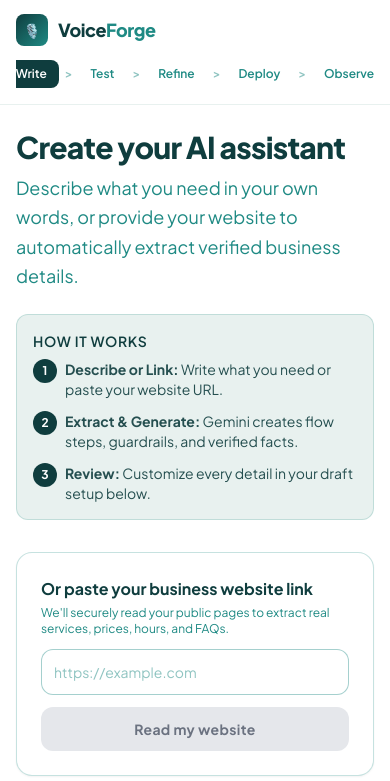
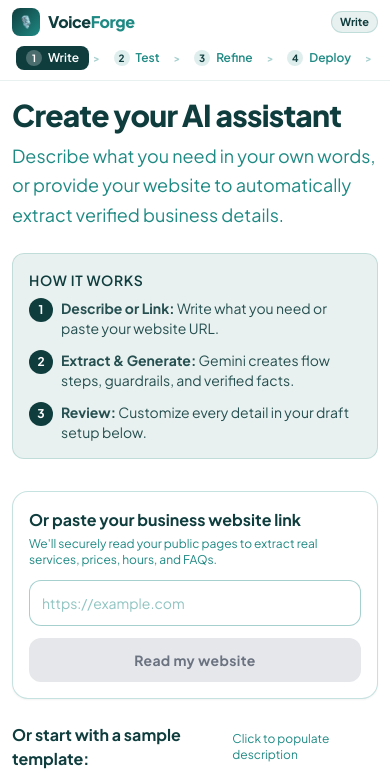
Before and after one commit to RajSingh-webdev/VoiceForge, a Next.js app: page /write in a window 390 px wide. Shown: the top 781 px of the page. Built offline with nearby package versions, Linux system fonts and the light colour scheme.

Commit message:
style(mobile): optimize full project responsiveness for mobile phone screens

```diff
--- a/app/deploy/page.tsx
+++ b/app/deploy/page.tsx
@@ -115,7 +115,7 @@ export default function DeployPage() {
   };
 
   return (
-    <div className="w-full max-w-5xl mx-auto text-left py-6 px-4 sm:px-6">
+    <div className="w-full max-w-5xl mx-auto text-left py-4 sm:py-6 px-3 sm:px-6">
       {/* Header */}
       <header className="mb-6">
         <div className="flex flex-col sm:flex-row sm:items-center justify-between gap-3">
@@ -159,7 +159,7 @@ export default function DeployPage() {
       {isLoaded && config && (
         <>
           {/* Action to create or redeploy agent */}
-          <div className="mb-8 p-6 bg-white rounded-2xl border border-[#1F8A84]/25 shadow-sm flex flex-col sm:flex-row sm:items-center justify-between gap-4">
+          <div className="mb-6 sm:mb-8 p-4 sm:p-6 bg-white rounded-2xl border border-[#1F8A84]/25 shadow-sm flex flex-col sm:flex-row sm:items-center justify-between gap-4">
             <div>
               <div className="flex items-center space-x-2">
                 <h2 className="text-lg font-bold text-[#0F3D3E]">
@@ -249,7 +249,7 @@ export default function DeployPage() {
                   Share Your Assistant
                 </h2>
 
-                <div className="bg-white p-6 rounded-2xl border border-[#1F8A84]/25 shadow-sm">
+                <div className="bg-white p-4 sm:p-6 rounded-2xl border border-[#1F8A84]/25 shadow-sm">
                   <div className="flex items-center justify-between mb-3">
                     <div className="flex items-center space-x-3">
                       <div className="w-10 h-10 rounded-xl bg-[#E8F1EF] text-[#0F3D3E] flex items-center justify-center text-lg font-bold">
--- a/app/globals.css
+++ b/app/globals.css
@@ -15,4 +15,19 @@ body {
   font-family: 'Plus Jakarta Sans', 'Noto Sans Devanagari', -apple-system, BlinkMacSystemFont, "Segoe UI", Roboto, sans-serif;
   margin: 0;
   padding: 0;
+  -webkit-tap-highlight-color: transparent;
 }
+
+/* Mobile smooth scrolling & hide scrollbar utility */
+@layer utilities {
+  .no-scrollbar::-webkit-scrollbar {
+    display: none;
+  }
+  .no-scrollbar {
+    -ms-overflow-style: none;
+    scrollbar-width: none;
+  }
+  .touch-scroll {
+    -webkit-overflow-scrolling: touch;
+  }
+}
--- a/app/layout.tsx
+++ b/app/layout.tsx
@@ -1,10 +1,17 @@
-import type { Metadata } from 'next';
+import type { Metadata, Viewport } from 'next';
 import './globals.css';
 import Stepper from '@/components/Stepper';
 
 export const metadata: Metadata = {
-  title: 'VoiceForge',
-  description: 'Voice AI Agent Builder',
+  title: 'VoiceForge - Voice AI Agent Builder',
+  description: 'Voice AI Agent Builder for Small Businesses with Real-Time Hindi & English Telephony',
+};
+
+export const viewport: Viewport = {
+  width: 'device-width',
+  initialScale: 1,
+  maximumScale: 5,
+  themeColor: '#0F3D3E',
 };
 
 export default function RootLayout({
@@ -13,10 +20,10 @@ export default function RootLayout({
   children: React.ReactNode;
 }>) {
   return (
-    <html lang="en">
-      <body className="bg-white text-[#0F3D3E] min-h-screen flex flex-col">
+    <html lang="en" className="h-full">
+      <body className="bg-white text-[#0F3D3E] min-h-screen flex flex-col overflow-x-hidden antialiased selection:bg-[#1F8A84]/20">
         <Stepper />
-        <main className="flex-1 flex flex-col w-full">
+        <main className="flex-1 flex flex-col w-full overflow-x-hidden">
           {children}
         </main>
       </body>
--- a/app/observe/page.tsx
+++ b/app/observe/page.tsx
@@ -517,7 +517,7 @@ export default function ObservePage() {
       : conversations.filter((c) => c.outcome === filter);
 
   return (
-    <div className="w-full max-w-5xl mx-auto text-left py-6 px-4 sm:px-6">
+    <div className="w-full max-w-5xl mx-auto text-left py-4 sm:py-6 px-3 sm:px-6">
       {/* Header */}
       <header className="mb-6">
         <div className="flex flex-col sm:flex-row sm:items-center justify-between gap-3">
@@ -632,7 +632,7 @@ export default function ObservePage() {
       {!isLoading && !errorMessage && (
         <>
           {/* Metric Cards */}
-          <section className="grid grid-cols-2 sm:grid-cols-3 lg:grid-cols-6 gap-3 mb-8" aria-label="Call Metrics">
+          <section className="grid grid-cols-2 sm:grid-cols-3 lg:grid-cols-6 gap-2 sm:gap-3 mb-6 sm:mb-8" aria-label="Call Metrics">
             <div className="bg-white p-4 rounded-xl border border-[#1F8A84]/25 shadow-sm">
               <span className="text-[11px] font-bold uppercase tracking-wider text-[#1F8A84] block">
                 Total Calls
@@ -831,7 +831,7 @@ export default function ObservePage() {
 
             {/* Detail View Column */}
             {selectedCall && (
-              <div className="lg:col-span-7 bg-white border border-[#1F8A84]/25 rounded-2xl p-6 shadow-md sticky top-6">
+              <div className="lg:col-span-7 bg-white border border-[#1F8A84]/25 rounded-2xl p-4 sm:p-6 shadow-md lg:sticky lg:top-6">
                 {/* Header */}
                 <div className="flex items-start justify-between gap-3 pb-4 mb-4 border-b border-[#E8F1EF]">
                   <div>
--- a/app/write/page.tsx
+++ b/app/write/page.tsx
@@ -578,7 +578,7 @@ export default function WritePage() {
   };
 
   return (
-    <div className="w-full max-w-5xl mx-auto text-left py-6 px-4 sm:px-6">
+    <div className="w-full max-w-5xl mx-auto text-left py-4 sm:py-6 px-3 sm:px-6">
       {/* Header section */}
       <header className="mb-8">
         <h1 className="text-3xl sm:text-4xl font-extrabold text-[#0F3D3E] tracking-tight">
@@ -611,7 +611,7 @@ export default function WritePage() {
       </header>
 
       {/* Website Input Section (Requirement 1) */}
-      <section className="bg-white border border-[#1F8A84]/25 rounded-2xl p-6 shadow-sm mb-8">
+      <section className="bg-white border border-[#1F8A84]/25 rounded-2xl p-4 sm:p-6 shadow-sm mb-6 sm:mb-8">
         <h2 className="text-base font-bold text-[#0F3D3E] mb-1">
           Or paste your business website link
         </h2>
@@ -678,7 +678,7 @@ export default function WritePage() {
 
       {/* Extracted Facts Editable Panel (Requirements 5 & 6) */}
       {extractedFacts && (
-        <section className="bg-[#E8F1EF]/40 border-2 border-[#1F8A84] rounded-2xl p-6 sm:p-7 shadow-md mb-8">
+        <section className="bg-[#E8F1EF]/40 border-2 border-[#1F8A84] rounded-2xl p-4 sm:p-7 shadow-md mb-6 sm:mb-8">
           <div className="flex flex-col sm:flex-row sm:items-center justify-between gap-3 pb-4 mb-5 border-b border-[#1F8A84]/20">
             <div>
               <div className="flex items-center space-x-2">
@@ -970,7 +970,7 @@ export default function WritePage() {
       </section>
 
       {/* Description Form */}
-      <section className="bg-white border border-[#1F8A84]/25 rounded-2xl p-6 sm:p-8 shadow-sm mb-10">
+      <section className="bg-white border border-[#1F8A84]/25 rounded-2xl p-4 sm:p-8 shadow-sm mb-6 sm:mb-10">
         <form onSubmit={(e) => { e.preventDefault(); handleGenerate(); }} noValidate>
           <div className="mb-4">
             <label
@@ -1116,7 +1116,7 @@ export default function WritePage() {
           </div>
 
           {/* Clean Setup Summary Card */}
-          <div className="bg-white border-2 border-[#1F8A84]/30 rounded-2xl p-6 sm:p-8 shadow-sm space-y-6 mb-8">
+          <div className="bg-white border-2 border-[#1F8A84]/30 rounded-2xl p-4 sm:p-8 shadow-sm space-y-6 mb-6 sm:mb-8">
             {/* 1. Assistant Name & Core Capabilities */}
             <div className="grid grid-cols-1 md:grid-cols-2 gap-6">
               <div>
@@ -1461,7 +1461,7 @@ export default function WritePage() {
           {/* Collapsible Advanced Settings Section */}
           <details
             open
-            className="border border-[#1F8A84]/25 bg-[#F8FAF9] rounded-2xl p-6 transition-all group"
+            className="border border-[#1F8A84]/25 bg-[#F8FAF9] rounded-2xl p-4 sm:p-6 transition-all group"
           >
             <summary className="cursor-pointer text-sm font-bold text-[#0F3D3E] hover:text-[#1F8A84] flex items-center justify-between select-none">
               <span className="flex items-center space-x-2">
@@ -1478,7 +1478,7 @@ export default function WritePage() {
 
             <div className="mt-6 space-y-6 pt-4 border-t border-[#1F8A84]/15">
               {/* Personality & Tone */}
-              <div className="bg-white border border-[#1F8A84]/25 rounded-2xl p-6 shadow-sm">
+              <div className="bg-white border border-[#1F8A84]/25 rounded-2xl p-4 sm:p-6 shadow-sm">
                 <h3 className="text-sm font-bold text-[#0F3D3E] uppercase tracking-wider mb-2">
                   Personality &amp; Tone Instructions
                 </h3>
@@ -1492,7 +1492,7 @@ export default function WritePage() {
               </div>
 
               {/* Detailed Flow Step Editor */}
-              <div className="bg-white border border-[#1F8A84]/25 rounded-2xl p-6 shadow-sm">
+              <div className="bg-white border border-[#1F8A84]/25 rounded-2xl p-4 sm:p-6 shadow-sm">
                 <div className="flex items-center justify-between mb-2">
                   <h3 className="text-sm font-bold text-[#0F3D3E] uppercase tracking-wider">
                     Detailed Conversation Flow Steps
@@ -1566,7 +1566,7 @@ export default function WritePage() {
               </div>
 
               {/* Behavioural Guardrails */}
-              <div className="bg-white border border-[#1F8A84]/25 rounded-2xl p-6 shadow-sm">
+              <div className="bg-white border border-[#1F8A84]/25 rounded-2xl p-4 sm:p-6 shadow-sm">
                 <div className="flex items-center justify-between mb-2">
                   <h3 className="text-sm font-bold text-[#0F3D3E] uppercase tracking-wider">
                     Behavioural Guardrails
@@ -1628,7 +1628,7 @@ export default function WritePage() {
               </div>
 
               {/* Proposed Tools */}
-              <div className="bg-white border border-[#1F8A84]/25 rounded-2xl p-6 shadow-sm">
+              <div className="bg-white border border-[#1F8A84]/25 rounded-2xl p-4 sm:p-6 shadow-sm">
                 <div className="flex items-center justify-between mb-2">
                   <div>
                     <h3 className="text-sm font-bold text-[#0F3D3E] uppercase tracking-wider">
@@ -1825,7 +1825,7 @@ export default function WritePage() {
 
               {/* Attached Website Knowledge */}
               {config.knowledge && (
-                <div className="bg-white border border-[#1F8A84]/25 rounded-2xl p-6 shadow-sm">
+                <div className="bg-white border border-[#1F8A84]/25 rounded-2xl p-4 sm:p-6 shadow-sm">
                   <div className="flex items-center justify-between mb-3">
                     <h3 className="text-sm font-bold text-[#0F3D3E] uppercase tracking-wider">
                       Attached Website Knowledge
@@ -1859,7 +1859,7 @@ export default function WritePage() {
               )}
 
               {/* Knowledge Base Documents */}
-              <div className="bg-white border border-[#1F8A84]/25 rounded-2xl p-6 shadow-sm">
+              <div className="bg-white border border-[#1F8A84]/25 rounded-2xl p-4 sm:p-6 shadow-sm">
                 <div className="flex flex-col sm:flex-row sm:items-center justify-between gap-2 mb-3">
                   <div>
                     <h3 className="text-sm font-bold text-[#0F3D3E] uppercase tracking-wider">
--- a/components/HumanizedAssistantView.tsx
+++ b/components/HumanizedAssistantView.tsx
@@ -243,7 +243,7 @@ export default function HumanizedAssistantView({
       ];
 
   return (
-    <div className={`min-h-screen bg-[#FAF9F6] text-[#25352C] ${isEmbed ? 'p-2 sm:p-4' : 'py-8 px-4 sm:px-6'}`}>
+    <div className={`min-h-screen bg-[#FAF9F6] text-[#25352C] ${isEmbed ? 'p-2 sm:p-4' : 'py-4 sm:py-8 px-3 sm:px-6'}`}>
       <div className="w-full max-w-2xl mx-auto space-y-6">
 
         {/* 1. COMPACT HUMANIZED HEADER */}
@@ -354,7 +354,7 @@ export default function HumanizedAssistantView({
         )}
 
         {/* 2. WELCOMING INTRODUCTION CARD */}
-        <div className="bg-white rounded-3xl p-6 sm:p-7 border border-[#E2E8F0] shadow-xs text-center space-y-3">
+        <div className="bg-white rounded-3xl p-4 sm:p-7 border border-[#E2E8F0] shadow-xs text-center space-y-3">
           <span className="inline-flex items-center space-x-1.5 px-3 py-1 rounded-full text-xs font-bold bg-[#E8F1EF] text-[#0F3D3E] border border-[#1F8A84]/20">
             <span>👋</span>
             <span>{lang === 'hi' ? 'नमस्ते एवं स्वागत है' : 'Welcome to our voice desk'}</span>
@@ -384,7 +384,7 @@ export default function HumanizedAssistantView({
         </div>
 
         {/* 3. PRIMARY CALL INTERACTION CARD */}
-        <div className="bg-white rounded-3xl p-6 sm:p-8 border-2 border-[#1F8A84]/30 shadow-sm text-center space-y-6">
+        <div className="bg-white rounded-3xl p-4 sm:p-8 border-2 border-[#1F8A84]/30 shadow-sm text-center space-y-5 sm:space-y-6">
           <div className="flex items-center justify-between border-b border-[#F0F4F2] pb-4">
             <div className="text-left">
               <span className="text-xs font-bold uppercase tracking-wider text-[#1F8A84]">
--- a/components/Stepper.tsx
+++ b/components/Stepper.tsx
@@ -4,11 +4,11 @@ import Link from 'next/link';
 import { usePathname } from 'next/navigation';
 
 const steps = [
-  { name: 'Write', path: '/write' },
-  { name: 'Test', path: '/test' },
-  { name: 'Refine', path: '/refine' },
-  { name: 'Deploy', path: '/deploy' },
-  { name: 'Observe', path: '/observe' },
+  { name: 'Write', path: '/write', stepNum: '1' },
+  { name: 'Test', path: '/test', stepNum: '2' },
+  { name: 'Refine', path: '/refine', stepNum: '3' },
+  { name: 'Deploy', path: '/deploy', stepNum: '4' },
+  { name: 'Observe', path: '/observe', stepNum: '5' },
 ];
 
 export default function Stepper() {
@@ -19,43 +19,53 @@ export default function Stepper() {
   }
 
   return (
-    <nav className="w-full bg-white border-b border-[#E8F1EF] py-3.5 px-4 sm:px-8 shadow-xs sticky top-0 z-50">
-      <div className="max-w-7xl mx-auto flex flex-col md:flex-row items-center justify-between gap-3 md:gap-0 relative">
-        {/* Top Left: Project Name */}
-        <div className="w-full md:w-auto flex items-center justify-between md:justify-start z-10">
+    <nav className="w-full bg-white border-b border-[#E8F1EF] py-2 sm:py-3.5 px-3 sm:px-8 shadow-xs sticky top-0 z-50">
+      <div className="max-w-7xl mx-auto flex flex-col md:flex-row items-center justify-between gap-2 sm:gap-3 md:gap-0 relative">
+        {/* Top / Left: Brand Logo */}
+        <div className="w-full md:w-auto flex items-center justify-between md:justify-start z-10 shrink-0">
           <Link
             href="/write"
-            className="flex items-center space-x-2.5 text-[#0F3D3E] hover:opacity-90 transition-opacity"
+            className="flex items-center space-x-2 text-[#0F3D3E] hover:opacity-90 transition-opacity"
             id="brand-logo"
           >
-            <span className="w-8 h-8 rounded-lg bg-gradient-to-br from-[#0F3D3E] to-[#1F8A84] flex items-center justify-center text-white font-extrabold text-sm shadow-xs">
+            <span className="w-7 h-7 sm:w-8 sm:h-8 rounded-lg bg-gradient-to-br from-[#0F3D3E] to-[#1F8A84] flex items-center justify-center text-white font-extrabold text-xs sm:text-sm shadow-xs shrink-0">
               🎙️
             </span>
-            <span className="font-extrabold text-lg sm:text-xl tracking-tight text-[#0F3D3E]">
+            <span className="font-extrabold text-base sm:text-xl tracking-tight text-[#0F3D3E]">
               Voice<span className="text-[#1F8A84]">Forge</span>
             </span>
           </Link>
+
+          {/* Mobile Current Step Pill */}
+          <span className="md:hidden text-[11px] font-bold px-2 py-0.5 rounded-full bg-[#E8F1EF] text-[#0F3D3E] border border-[#1F8A84]/20">
+            {steps.find((s) => s.path === pathname)?.name || 'Step'}
+          </span>
         </div>
 
-        {/* Center: Stepper Navigation Steps */}
-        <div className="w-full md:absolute md:inset-0 md:flex md:items-center md:justify-center pointer-events-none">
-          <div className="flex items-center justify-center space-x-1.5 sm:space-x-3 overflow-x-auto max-w-full py-0.5 pointer-events-auto">
+        {/* Stepper Navigation Steps */}
+        <div className="w-full md:absolute md:inset-0 md:flex md:items-center md:justify-center pointer-events-none overflow-hidden">
+          <div className="flex items-center justify-start md:justify-center space-x-1 sm:space-x-2.5 overflow-x-auto no-scrollbar touch-scroll max-w-full py-0.5 px-1 pointer-events-auto">
             {steps.map((step, index) => {
               const isActive = pathname === step.path;
               return (
                 <div key={step.path} className="flex items-center shrink-0">
                   <Link
                     href={step.path}
-                    className={`px-3 py-1.5 sm:px-4 sm:py-2 rounded-lg text-xs sm:text-sm font-semibold transition-all ${
+                    className={`px-2.5 py-1 sm:px-4 sm:py-2 rounded-lg text-xs sm:text-sm font-semibold transition-all whitespace-nowrap flex items-center space-x-1.5 ${
                       isActive
                         ? 'bg-[#0F3D3E] text-white shadow-xs'
                         : 'text-[#1F8A84] hover:bg-[#E8F1EF] hover:text-[#0F3D3E]'
                     }`}
                   >
-                    {step.name}
+                    <span className={`text-[10px] w-4 h-4 rounded-full flex items-center justify-center font-bold ${
+                      isActive ? 'bg-white/25 text-white' : 'bg-[#1F8A84]/15 text-[#0F3D3E]'
+                    }`}>
+                      {step.stepNum}
+                    </span>
+                    <span>{step.name}</span>
                   </Link>
                   {index < steps.length - 1 && (
-                    <span className="ml-1.5 sm:ml-3 text-[#1F8A84]/50 font-semibold select-none text-xs sm:text-sm">
+                    <span className="ml-1 sm:ml-2.5 text-[#1F8A84]/40 font-bold select-none text-[10px] sm:text-xs">
                       &gt;
                     </span>
                   )}
@@ -65,7 +75,7 @@ export default function Stepper() {
           </div>
         </div>
 
-        {/* Right side spacer to keep flex layout balanced */}
+        {/* Right side spacer to keep flex layout balanced on desktop */}
         <div className="hidden md:block w-32 pointer-events-none" aria-hidden="true" />
       </div>
     </nav>
```
Also changed, not shown: app/refine/page.tsx (+4 -4 lines), app/test/page.tsx (+6 -6 lines).
